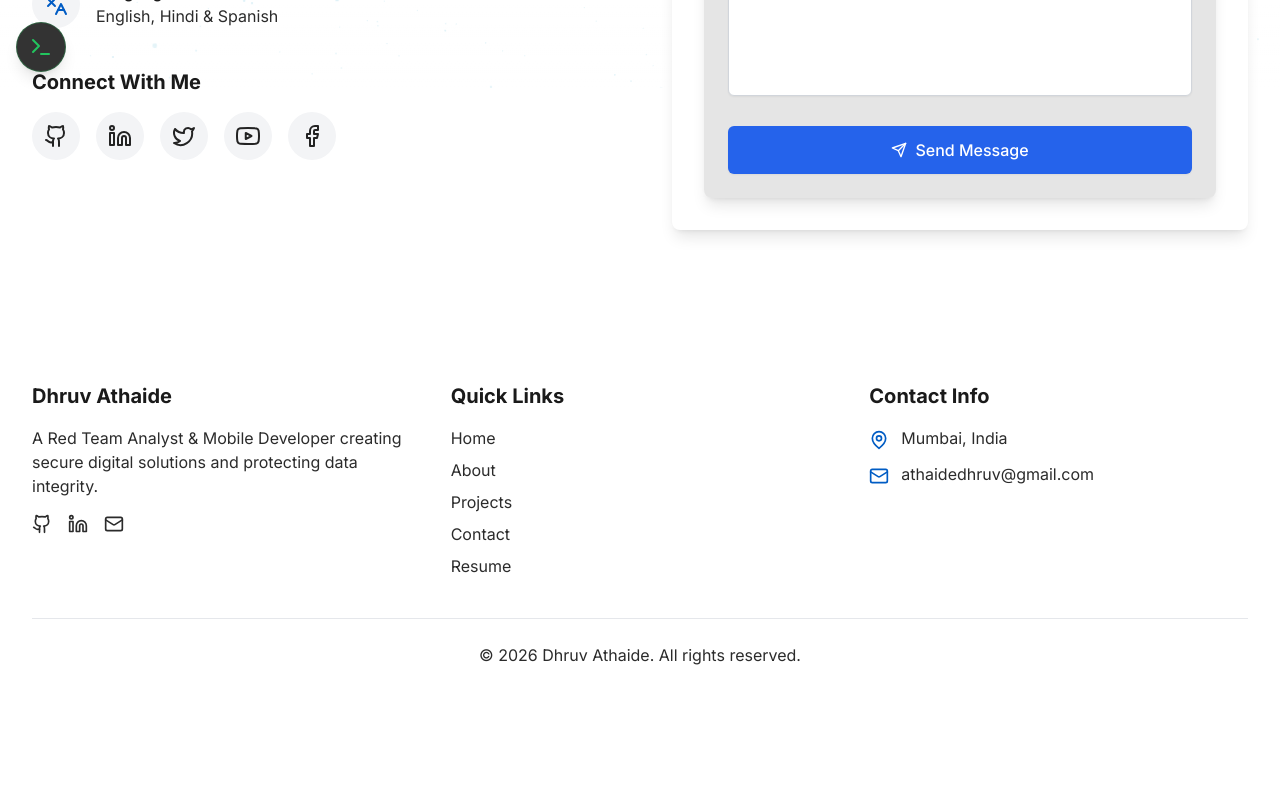
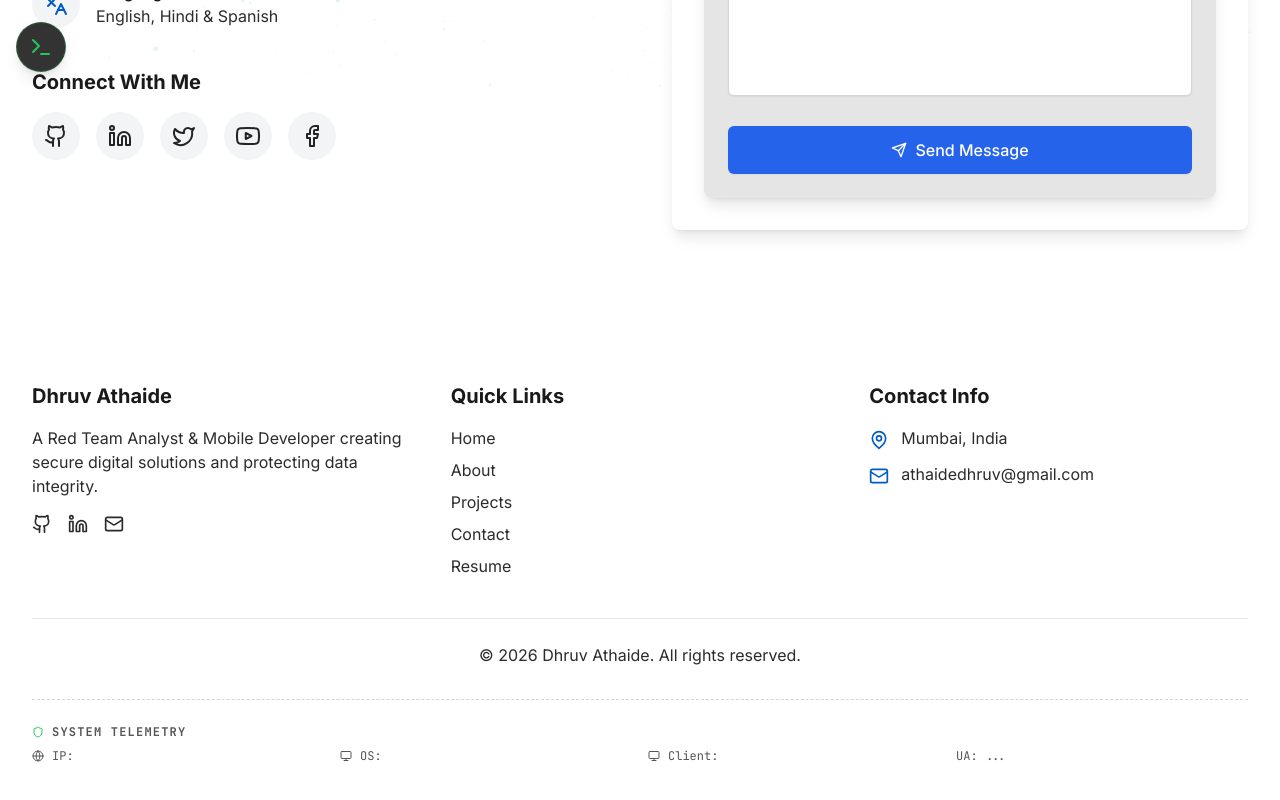
Before and after one commit to DhruvAthaide/PortfolioWebsite, a React (Vite) app: page /contact in a window 1280 px wide. Shown: the part 712-1512 px from the top of the page. Before the commit the page ends 1427 px from the top, so only its background shows below. Built offline with nearby package versions, Linux system fonts and the light colour scheme; no server answers.

Commit message:
Added VisitorRecon component insign and persistent Resume button

```diff
--- a/src/components/layout/Footer.tsx
+++ b/src/components/layout/Footer.tsx
@@ -1,6 +1,8 @@
 import React from "react";
 import { Github, Linkedin, Mail, MapPin } from "lucide-react";
 import { NavLink } from "react-router-dom";
+
+import VisitorRecon from "../ui/VisitorRecon";
 
 const Footer: React.FC = () => {
   const currentYear = new Date().getFullYear();
@@ -124,6 +126,8 @@ const Footer: React.FC = () => {
             &copy; {currentYear} Dhruv Athaide. All rights reserved.
           </p>
         </div>
+
+        <VisitorRecon />
       </div>
     </footer>
   );
--- /dev/null
+++ b/src/components/ui/VisitorRecon.tsx
@@ -0,0 +1,88 @@
+import React, { useEffect, useState } from 'react';
+import { Shield, Smartphone, Monitor, Globe } from 'lucide-react';
+import { motion } from 'framer-motion';
+
+interface VisitorData {
+  ip: string;
+  userAgent: string;
+  os: string;
+  browser: string;
+}
+
+const VisitorRecon: React.FC = () => {
+  const [data, setData] = useState<VisitorData | null>(null);
+  const [loading, setLoading] = useState(true);
+
+  useEffect(() => {
+    const fetchVisitorData = async () => {
+      try {
+        // Fetch public IP
+        const ipResponse = await fetch('https://api.ipify.org?format=json');
+        const ipData = await ipResponse.json();
+
+        // Parse basic user agent info (simplified)
+        const ua = navigator.userAgent;
+        let os = 'Unknown OS';
+        if (ua.indexOf("Win") !== -1) os = "Windows";
+        if (ua.indexOf("Mac") !== -1) os = "MacOS";
+        if (ua.indexOf("Linux") !== -1) os = "Linux";
+        if (ua.indexOf("Android") !== -1) os = "Android";
+        if (ua.indexOf("like Mac") !== -1) os = "iOS";
+
+        let browser = 'Unknown Browser';
+        if (ua.indexOf("Chrome") !== -1) browser = "Chrome";
+        else if (ua.indexOf("Firefox") !== -1) browser = "Firefox";
+        else if (ua.indexOf("Safari") !== -1) browser = "Safari";
+        else if (ua.indexOf("Edge") !== -1) browser = "Edge";
+
+        setData({
+          ip: ipData.ip,
+          userAgent: ua,
+          os,
+          browser
+        });
+      } catch (error) {
+        console.error('Failed to fetch recon data', error);
+      } finally {
+        setLoading(false);
+      }
+    };
+
+    fetchVisitorData();
+  }, []);
+
+  if (loading) return null;
+
+  return (
+    <motion.div
+      initial={{ opacity: 0 }}
+      whileInView={{ opacity: 1 }}
+      viewport={{ once: true }}
+      className="mt-8 pt-6 border-t border-dashed border-gray-300 dark:border-dark-600 font-mono text-xs text-dark-400 dark:text-gray-500"
+    >
+      <div className="flex items-center gap-2 mb-2">
+        <Shield size={12} className="text-green-500" />
+        <span className="uppercase tracking-widest font-bold">System Telemetry</span>
+      </div>
+      <div className="grid grid-cols-2 lg:grid-cols-4 gap-4">
+        <div className="flex items-center gap-2">
+          <Globe size={12} />
+          <span>IP: <span className="text-primary-600 dark:text-green-400">{data?.ip}</span></span>
+        </div>
+        <div className="flex items-center gap-2">
+          <Monitor size={12} />
+          <span>OS: {data?.os}</span>
+        </div>
+        <div className="flex items-center gap-2">
+          {data?.userAgent.includes('Mobile') ? <Smartphone size={12} /> : <Monitor size={12} />}
+          <span>Client: {data?.browser}</span>
+        </div>
+        <div className="hidden lg:block truncate" title={data?.userAgent}>
+          UA: {data?.userAgent.substring(0, 20)}...
+        </div>
+      </div>
+    </motion.div>
+  );
+};
+
+export default VisitorRecon;
--- a/src/pages/Home.tsx
+++ b/src/pages/Home.tsx
@@ -63,9 +63,14 @@ const Home: React.FC = () => {
                 <ArrowRight size={16} className="ml-2" />
               </Link>
 
-              <Link to="/contact" className="btn btn-outline">
-                Contact Me
-              </Link>
+              <a
+                href="/documents/DhruvAthaide_CV.pdf"
+                target="_blank"
+                rel="noopener noreferrer"
+                className="btn btn-outline"
+              >
+                Download CV
+              </a>
             </div>
 
             <div className="flex gap-6 mt-10 justify-center md:justify-start">
```
